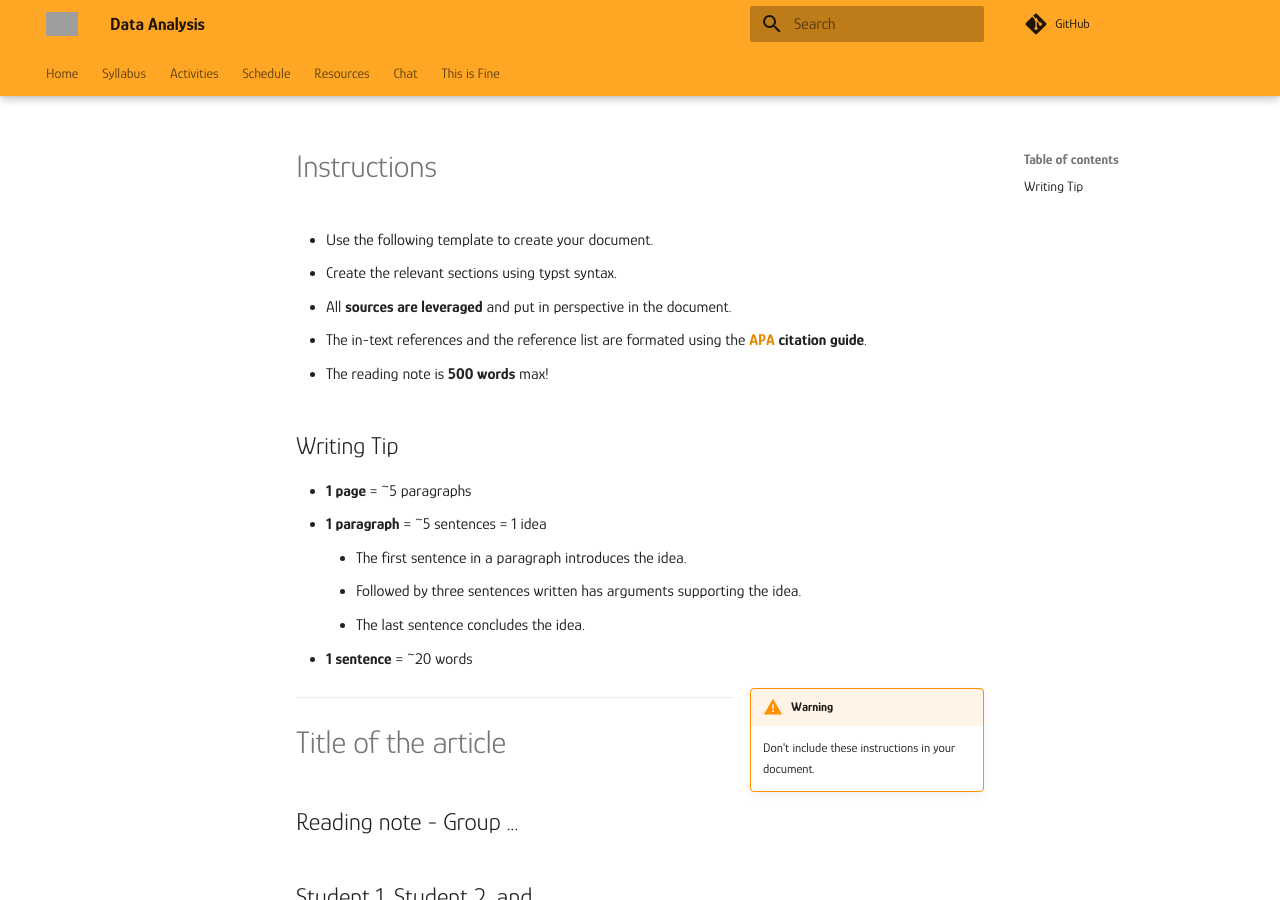
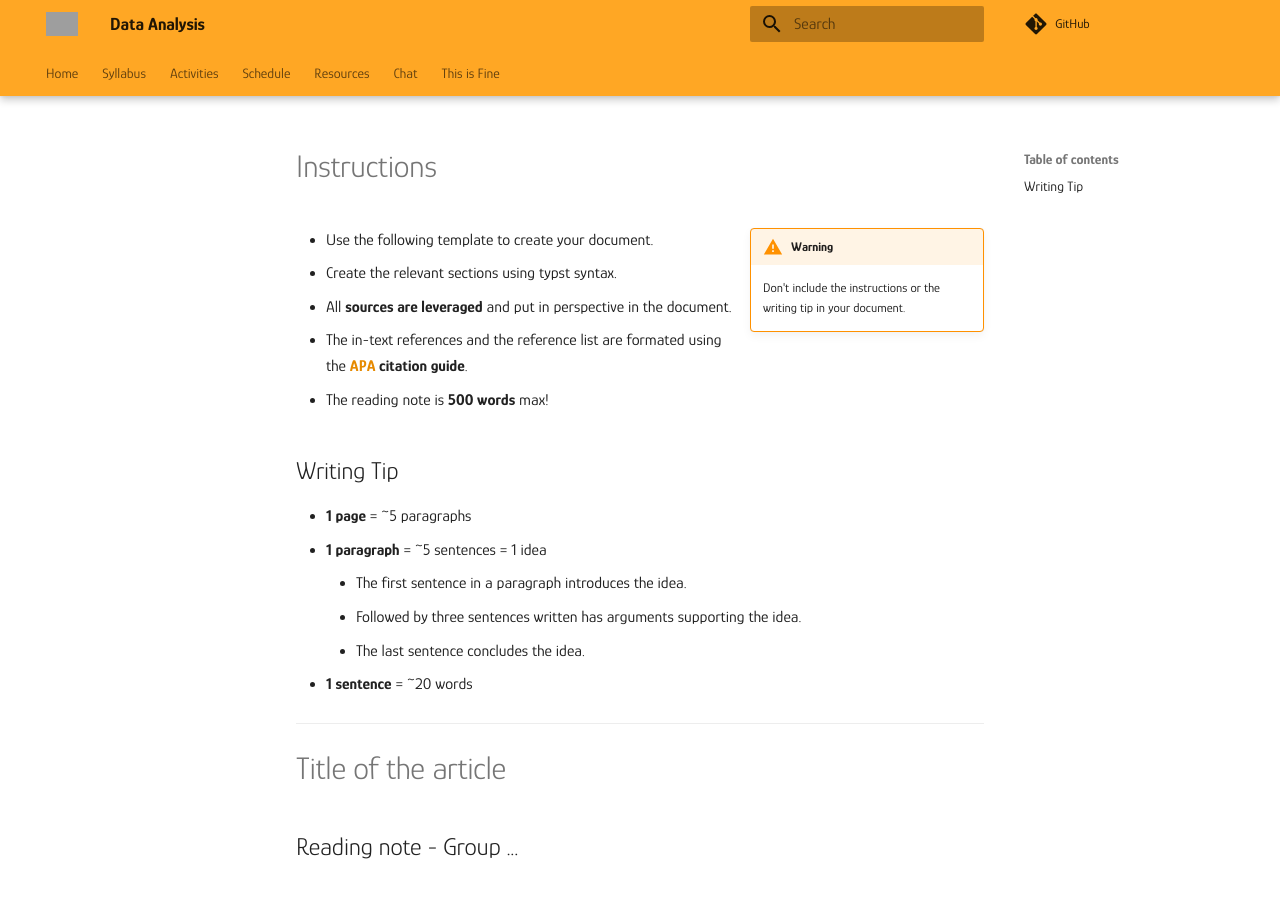
Before and after one commit to mickaeltemporao/data-analysis, an MkDocs documentation site: the page built from docs/activities/reading-note.md, in a window 1280 px wide and 900 px high. Built offline with MkDocs 1.6.1 and Material for MkDocs 9.7.7, drawn with Linux system fonts in a browser that asks for light colours; comment, search, counter and statistics services are not loaded; grey boxes are pictures that could not be loaded.

Commit message:
update reading note warning

```diff
--- a/docs/activities/reading-note.md
+++ b/docs/activities/reading-note.md
@@ -1,4 +1,7 @@
 # Instructions
+
+!!! warning inline end
+    Don't include the instructions or the writing tip in your document.
 
 - Use the following template to create your document.
 - Create the relevant sections using typst syntax.
@@ -15,8 +18,6 @@
 - **1 sentence** = ~20 words
 
 
-!!! warning inline end
-    Don't include these instructions in your document.
 
 ---
 
```
